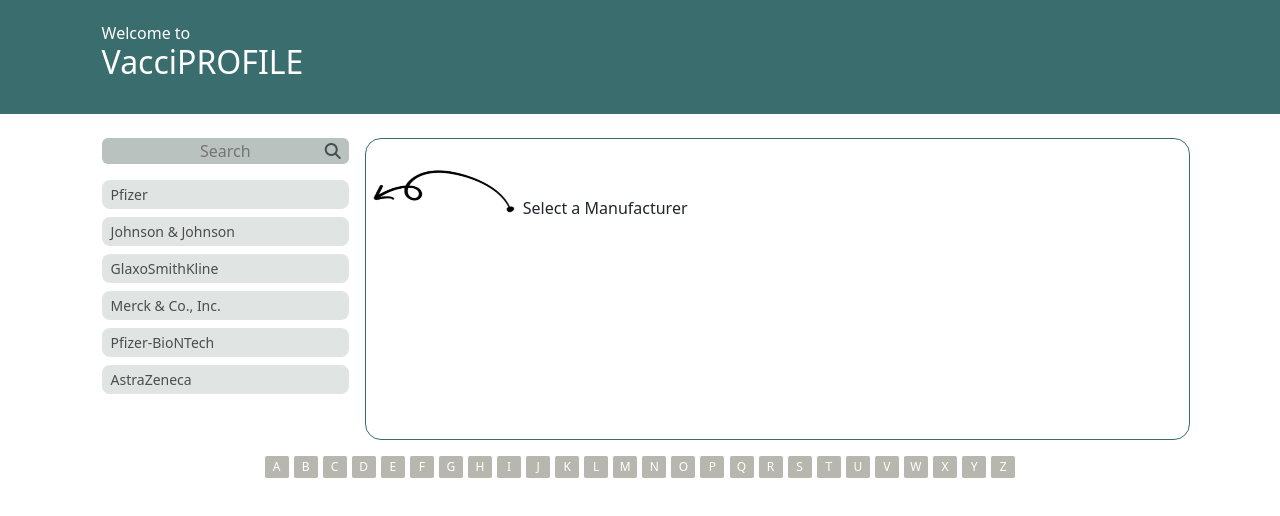
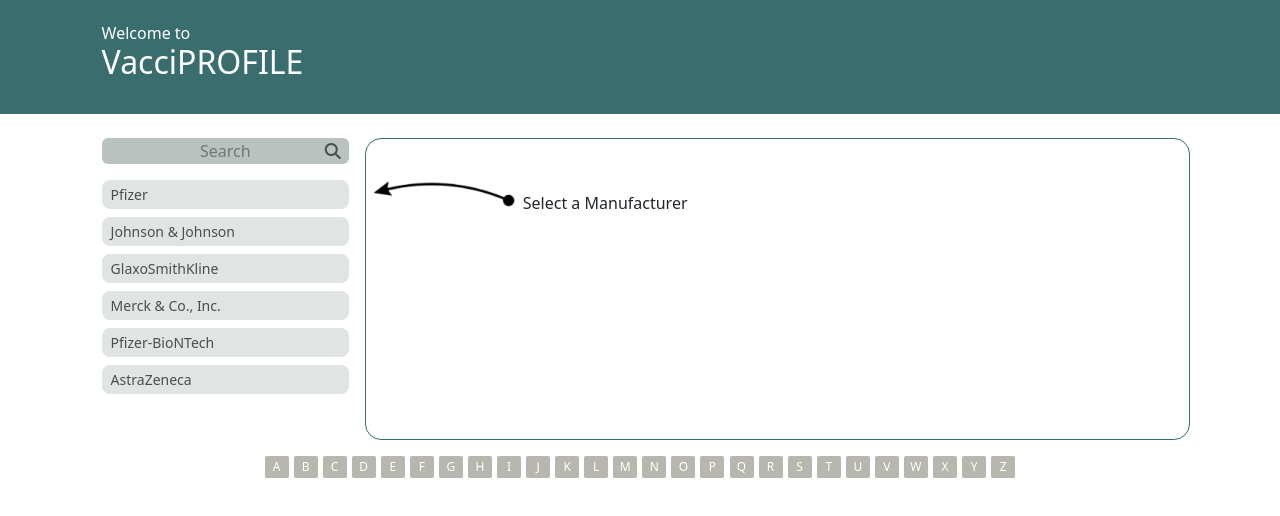
Before and after one commit to gudaedujobs/vacciprofile, a React (Create React App) app in the folder client/: page / in a window 1280 px wide. Shown: the top 516 px of the page. Built offline with nearby package versions, Linux system fonts and the light colour scheme.

Commit message:
Latest commit

```diff
--- a/client/src/App.scss
+++ b/client/src/App.scss
@@ -119,14 +119,14 @@
 }
 
 .arrow-image {
-    width: 150px;
-    height: 65px;
-    top: 17px;
-    left: 0px;
+    width: 170px;
+    height: 40px;
+    top: 31px;
+    left: -5px;
 }
 
 .select-prompt {
-    top: 57px;
+    top: 52px;
     left: 157px;
 }
 
```
Also changed, not shown: client/public/images/arrow.png.
